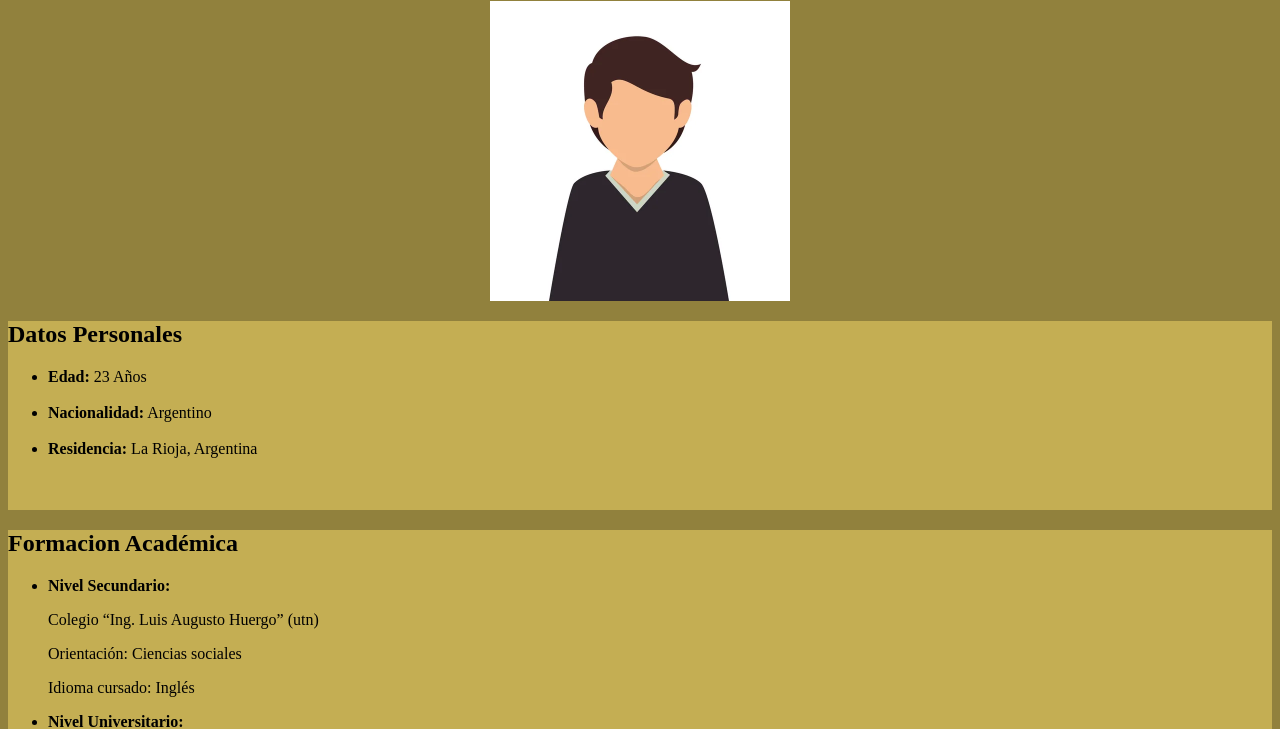
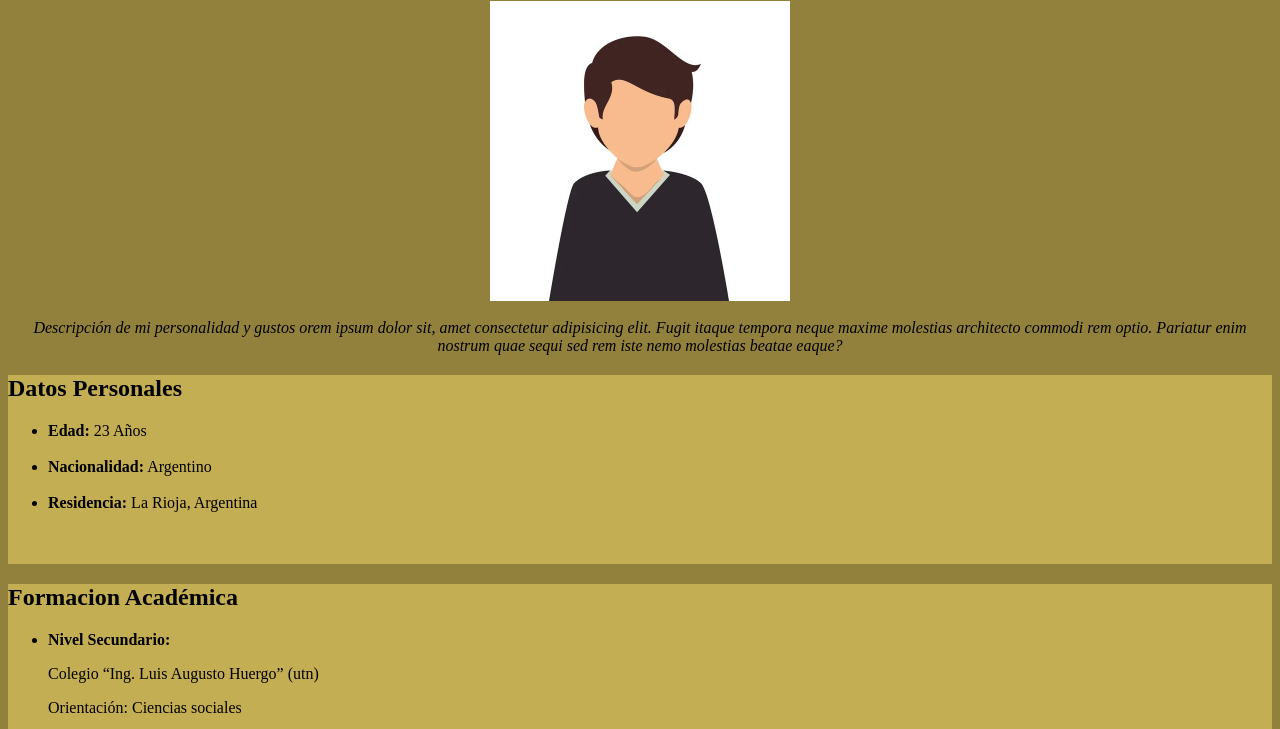
Before and after one commit to Brizuela-Matias/tp1_tup3_ultimo, a plain HTML site: page index.html in a window 1280 px wide. Shown: the part 79-808 px from the top of the page. Drawn offline with Linux system fonts and the light colour scheme.

Commit message:
Se agregó texto debajo de la foto, está en italica y alineado al centro

```diff
--- a/index.html
+++ b/index.html
@@ -13,6 +13,11 @@
 
         <div class="alinear">
             <img src="img.jpg" width="300" height="300"  alt="imagen generica">
+        </div>
+
+        <div>
+            <br>
+            <span style="font-style: italic; text-align: center; display: block;">Descripción de mi personalidad y gustos orem ipsum dolor sit, amet consectetur adipisicing elit. Fugit itaque tempora neque maxime molestias architecto commodi rem optio. Pariatur enim nostrum quae sequi sed rem iste nemo molestias beatae eaque?</span>
         </div>
 
 
```
